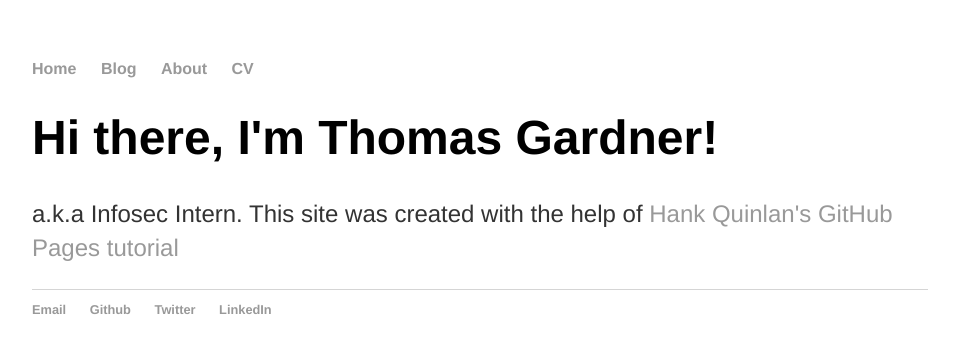
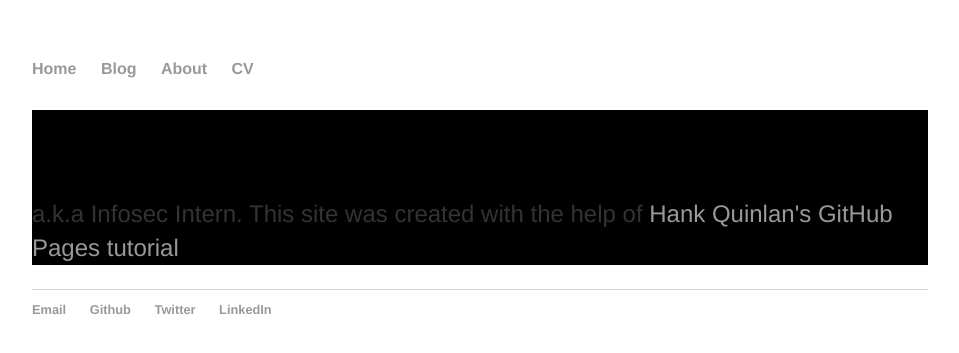
Before and after one commit to infosec-intern/infosec-intern.github.io, a Jekyll site: the page built from index.html, in a window 1280 px wide. Shown: the top 353 px of the page, without its empty margins (160-1119 px from the left). Built offline with Jekyll 4.4.1, drawn with Linux system fonts in a browser that asks for light colours.

Commit message:
testing per-page css

```diff
--- a/index.html
+++ b/index.html
@@ -2,6 +2,11 @@
 layout: default
 title: Infosec Intern
 ---
+<style>
+    .blurb {
+        background-color: #000;
+    }
+</style>
 <div class="blurb">
     <h1>Hi there, I'm Thomas Gardner!</h1>
     <p id="introduction">
```
